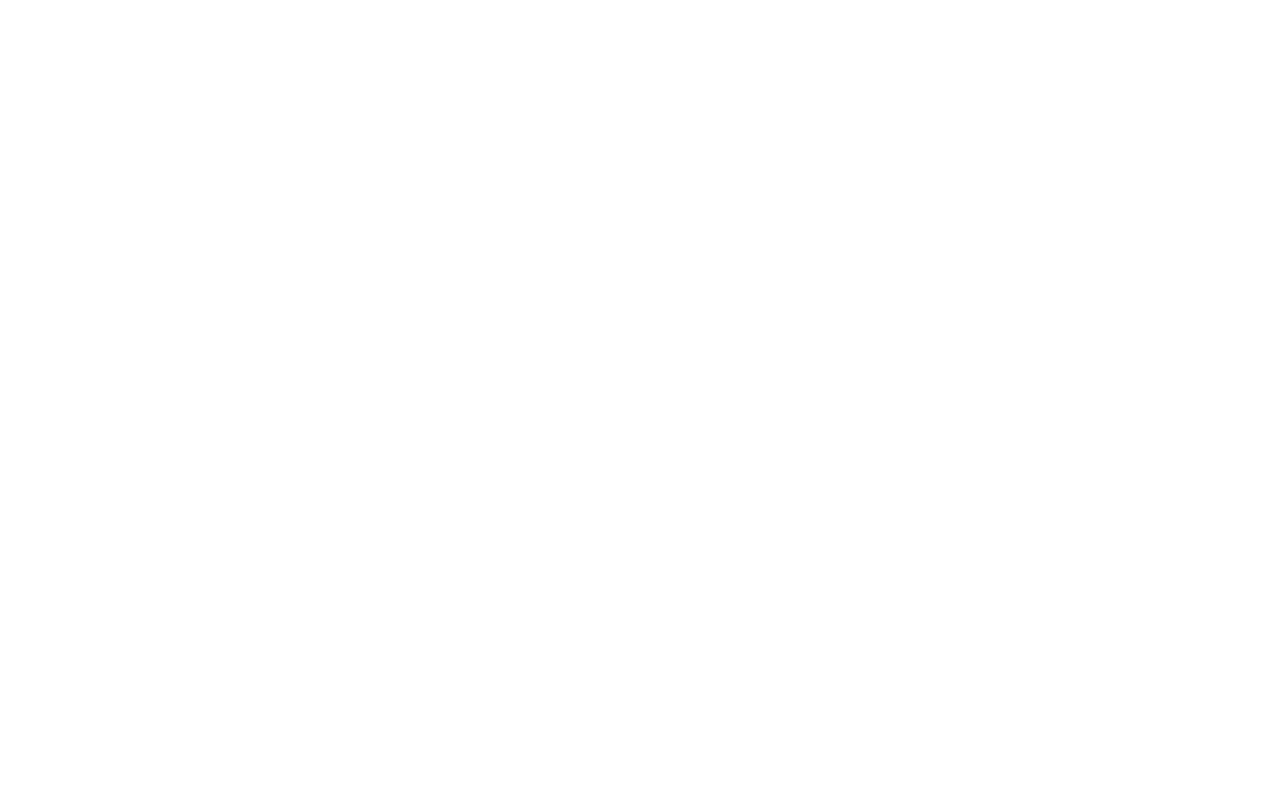
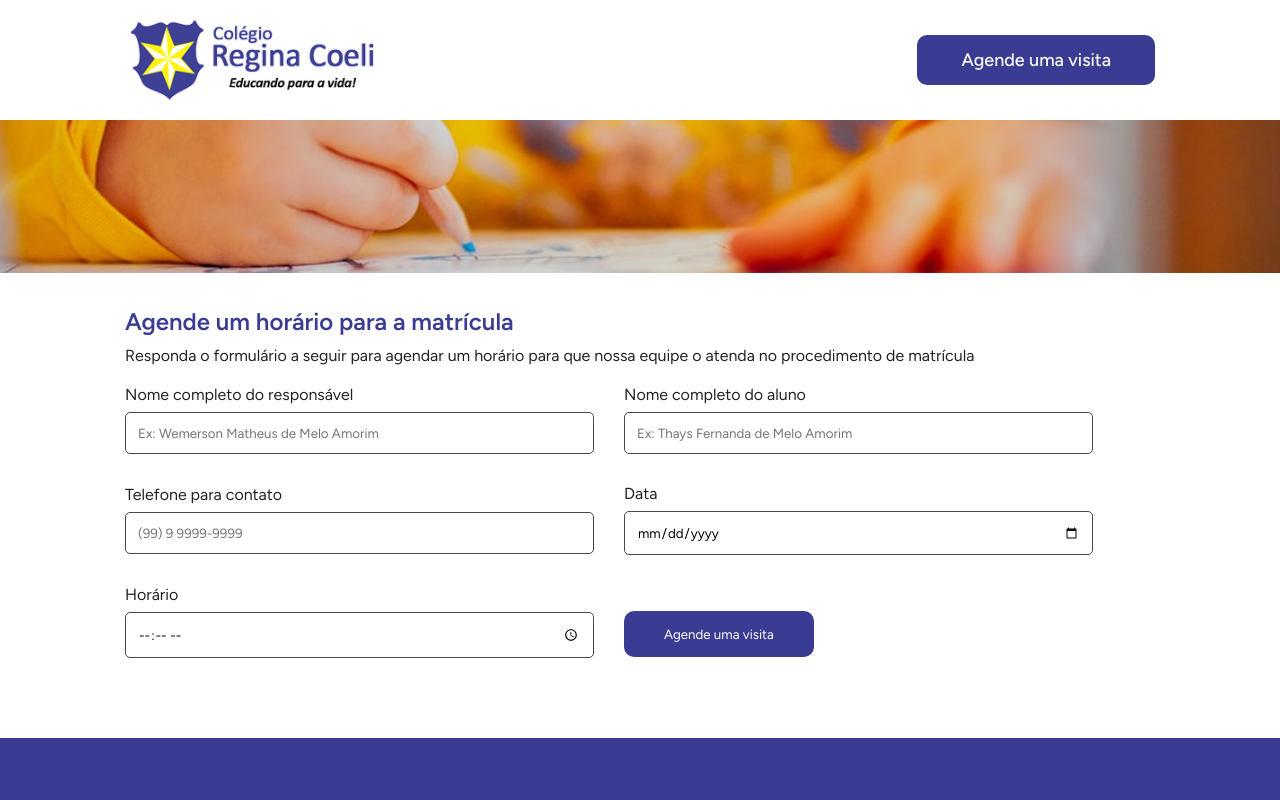
Before and after one commit to wemersonmatheuss/regina-coeli, a React (Vite) app: page /contato in a window 1280 px wide. Before the commit this address had no page. Shown: the top 800 px of the page. Built offline with nearby package versions, Linux system fonts and the light colour scheme.

Commit message:
feat: adicionar pagina de contato

```diff
--- a/index.html
+++ b/index.html
@@ -1,5 +1,5 @@
 <!doctype html>
-<html lang="en">
+<html lang="pt-BR">
   <head>
 
     <link rel="preconnect" href="https://fonts.googleapis.com">
--- a/package.json
+++ b/package.json
@@ -12,7 +12,8 @@
   "dependencies": {
     "react": "^19.1.0",
     "react-dom": "^19.1.0",
-    "react-router": "^7.7.1"
+    "react-router": "^7.7.1",
+    "react-router-dom": "^7.7.1"
   },
   "devDependencies": {
     "@eslint/js": "^9.30.1",
--- /dev/null
+++ b/src/components/BannerContato/index.tsx
@@ -0,0 +1,11 @@
+import styles from "./styles.module.css"
+
+import bannerContato from "../../assets/Rectangle 7.png"
+
+export function BannerContato() {
+    return (
+        <div className={styles.container}>
+            <img src={bannerContato} alt="" />
+        </div>
+    )
+}
--- /dev/null
+++ b/src/components/BannerContato/styles.module.css
@@ -0,0 +1,7 @@
+.container {
+    width: 100%;
+}
+
+.container img {
+    width: 100%;
+}
--- a/src/components/Button/index.tsx
+++ b/src/components/Button/index.tsx
@@ -1,13 +1,14 @@
 import styles from "./styles.module.css"
 
 type Props = {
-    title: string
+    title: string;
+    onClick?: () => void;
 }
 
-export function Button({ title }: Props) {
+export function Button({ title, onClick }: Props) {
     return (
         <div className={styles.container}>
-            <button>{title}</button>
+            <button onClick={onClick}>{title}</button>
         </div>
     )
 }
--- a/src/components/Cta/index.tsx
+++ b/src/components/Cta/index.tsx
@@ -2,8 +2,10 @@
 
 import img from "../../assets/banner3.png"
 import { Button } from "../Button"
+import { useNavigate } from "react-router-dom";
 
 export function Cta() {
+    const navigate = useNavigate();
     return (
         <div className={styles.container}>
             <div className={styles.image}>
@@ -13,7 +15,7 @@
             <div className={styles.description}>
                 <h2>Matrículas 2026</h2>
                 <p>No Colégio Regina Coeli, tornamos o processo de matrícula mais prático e acolhedor para você e sua família. Sabemos o quanto esse momento é importante, por isso oferecemos a opção de agendar um horário com nossa equipe para um atendimento personalizado, com total atenção às suas dúvidas e necessidades. Durante a visita, você poderá conhecer nossa estrutura e entender melhor nossa proposta pedagógica. Venha fazer parte da família RC! </p>
-                <Button title="Agende uma visita"/>
+                <Button title="Agende uma visita" onClick={() => navigate('/contato')} />
             </div>
         </div>
     )
--- /dev/null
+++ b/src/components/FormContato/index.tsx
@@ -0,0 +1,45 @@
+import styles from "./styles.module.css"
+
+export function FormContato() {
+    return (
+        <div className={styles.container}>
+            <div className={styles.title}>
+                <h1>Agende um horário para a matrícula</h1>
+                <p>Responda o formulário a seguir para agendar um horário para que nossa equipe o atenda no procedimento de matrícula</p>
+            </div>
+
+            <div className={styles.form}>
+                <form action="">
+                    <div className={styles.input}>
+                        <label htmlFor="">Nome completo do responsável</label>
+                        <input type="text" placeholder="Ex: Wemerson Matheus de Melo Amorim" />
+                    </div>
+
+                    <div className={styles.input}>
+                        <label htmlFor="">Nome completo do aluno</label>
+                        <input type="text" placeholder="Ex: Thays Fernanda de Melo Amorim" />
+                    </div>
+
+                    <div className={styles.input}>
+                        <label htmlFor="">Telefone para contato</label>
+                        <input type="tel" placeholder="(99) 9 9999-9999" />
+                    </div>
+
+                    <div className={styles.input}>
+                        <label htmlFor="">Data</label>
+                        <input type="date" placeholder="Escolha uma data" />
+                    </div>
+
+                    <div className={styles.input}>
+                        <label htmlFor="">Horário</label>
+                        <input type="time" placeholder="Escolha um horário" />
+                    </div>
+
+                    <div className={styles.button}>
+                        <button>Agende uma visita</button>
+                    </div>
+                </form>
+            </div>
+        </div>
+    )
+}
--- /dev/null
+++ b/src/components/FormContato/styles.module.css
@@ -0,0 +1,64 @@
+.container {
+    width: 100%;
+
+    padding:  30px 125px;
+
+    color: #242222;
+}
+
+.container .title {
+    display: flex;
+    flex-direction: column;
+    gap: 10px;
+
+    margin-bottom: 20px;
+}
+
+.container .title h1 {
+    font-size: 24px;
+    font-weight: 600;
+
+    color: #3A3C93;
+}
+
+.container .title p {
+    font-size: 16px;
+    font-weight: 400;
+
+    color: #242222;
+}
+
+.form form {
+    display: flex;
+    flex-direction: row;
+    flex-wrap: wrap;
+    align-items: center;
+    gap: 30px;
+}
+
+.form form .input {
+    display: flex;
+    flex-direction: column;
+    gap: 8px;
+}
+
+.form form .input input {
+    width: 469px;
+}
+
+
+.form form .button button {
+    padding: 15px 40px;
+
+    border-radius: 10px;
+    border: none;
+
+    background-color: #3A3C93;
+    color: #fff;
+
+    transition: opacity 0.3s ease-in-out;
+
+    cursor: pointer;
+
+    margin-top: 25px;
+}
--- a/src/components/Nav/index.tsx
+++ b/src/components/Nav/index.tsx
@@ -2,12 +2,14 @@
 
 import logo from "../../assets/image 1.svg"
 import { Button } from "../Button"
+import { useNavigate } from "react-router-dom";
 
 export function Nav() {
+    const navigate = useNavigate();
     return (
         <div className={styles.container}>
             <img src={logo} alt="" />
-            <Button title="Agende uma visita"/>
+            <Button title="Agende uma visita" onClick={() => navigate('/contato')} />
         </div>
     )
 }
--- /dev/null
+++ b/src/pages/Contato.tsx
@@ -0,0 +1,15 @@
+import { Nav } from "../components/Nav";
+import { Footer } from "../components/Footer";
+import { BannerContato } from "../components/BannerContato";
+import { FormContato } from "../components/FormContato";
+
+export function Contato() {
+  return (
+    <div>
+      <Nav />
+      <BannerContato/>
+      <FormContato/>
+      <Footer />
+    </div>
+  );
+}
--- a/src/routes/AppRoutes.tsx
+++ b/src/routes/AppRoutes.tsx
@@ -1,11 +1,13 @@
 import { Routes, Route } from "react-router";
 
 import { Home } from "../pages/Home";
+import { Contato } from "../pages/Contato";
 
 export function AppRoutes() {
     return (
         <Routes>
             <Route path="/" index element={<Home/>} />
+            <Route path="/contato" element={<Contato/>} />
         </Routes>
     )
 }
```
Also changed, not shown: src/assets/Rectangle 7.png (added), 1 other file (tests, documents, lock files or other folders).
